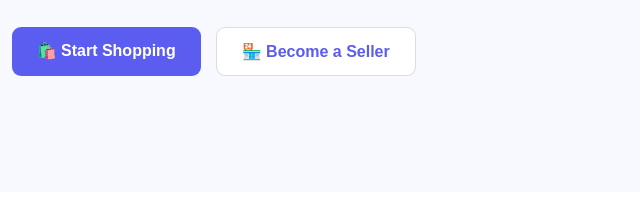
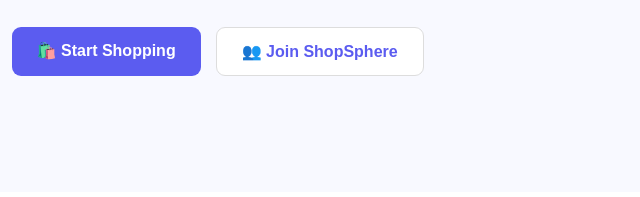
Before and after one commit to kritiadhikary2004/ShopSphere, a website: page views/home.html in a window 1280 px wide. Shown: the part 443-640 px from the top of the page, 78-718 px from the left. Drawn offline with Linux system fonts and the light colour scheme.

Commit message:
Update home page button

```diff
--- a/views/home.html
+++ b/views/home.html
@@ -382,7 +382,7 @@
                 </a>
 
                 <a href="/register" class="sell-btn">
-                    🏪 Become a Seller
+                    👥 Join ShopSphere
                 </a>
 
             </div>
```
